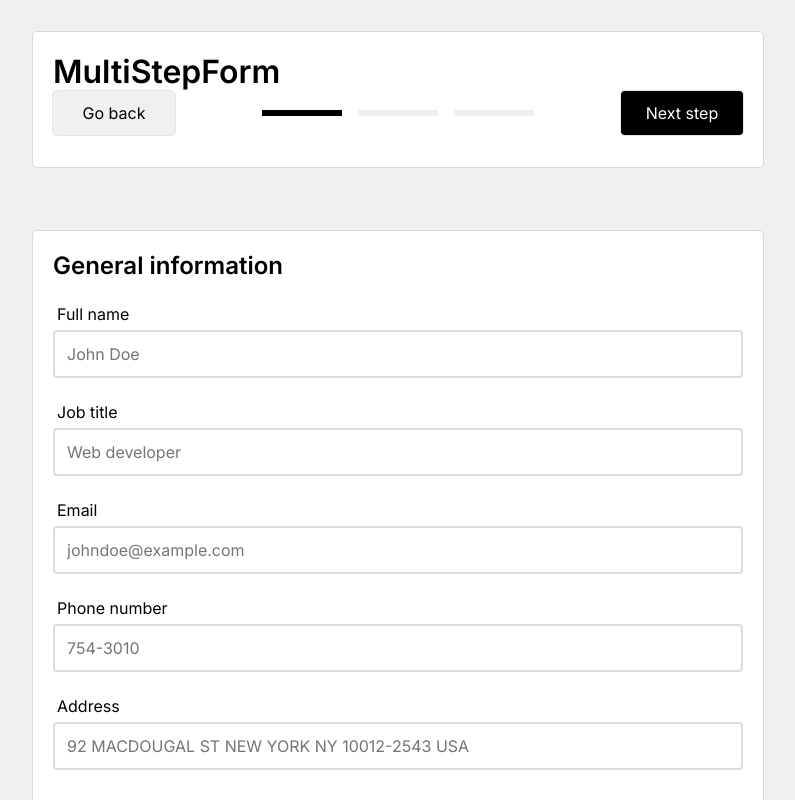
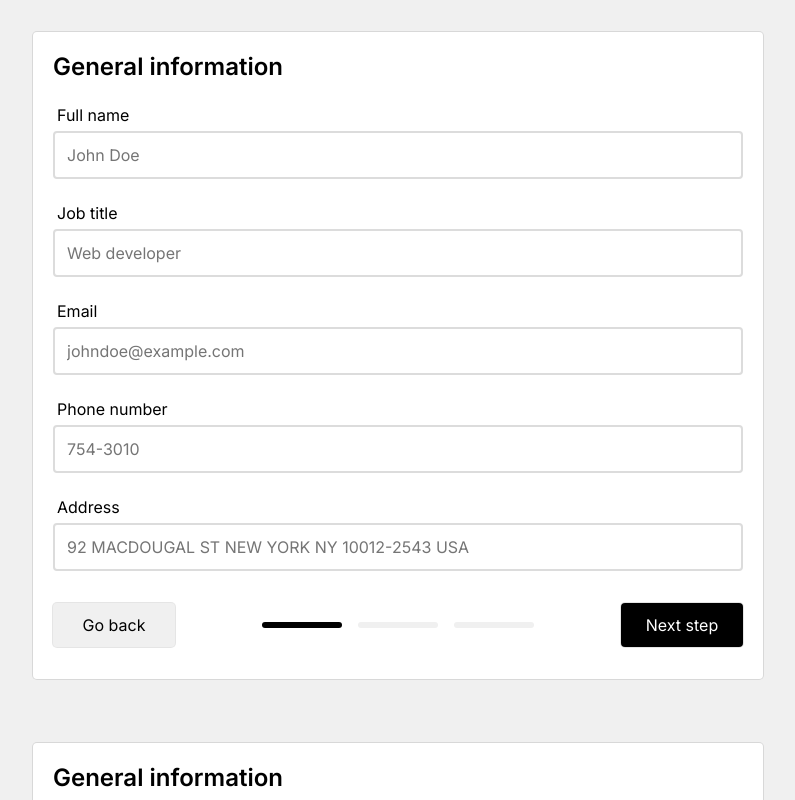
Before and after one commit to nelrnd/react-cv-application, a React (Create React App) app: page / in a window 1280 px wide. Shown: the top 800 px of the page, without its empty margins (242-1037 px from the left). Built offline with nearby package versions, Linux system fonts and the light colour scheme.

Commit message:
Continue styling MultiStepForm component

```diff
--- a/src/App.js
+++ b/src/App.js
@@ -42,7 +42,7 @@ class App extends Component {
   render() {
     return (
       <div className="App">
-        <MultiStepForm />
+        <MultiStepForm data={this.state} handleChange={this.handleChange} />
 
         <Form data={this.state} handleChange={this.handleChange} />
 
--- a/src/components/MultiStepForm.js
+++ b/src/components/MultiStepForm.js
@@ -14,7 +14,10 @@ class MultiStepForm extends Component {
   render() {
     return (
       <div className="wrapper">
-        <h1>MultiStepForm</h1>
+        <GeneralFormSection
+          data={this.props.data.general}
+          handleChange={this.props.handleChange}
+        />
 
         <div className="multi-step-form-control">
           <button className="secondary">Go back</button>
--- a/src/styles.css
+++ b/src/styles.css
@@ -163,6 +163,7 @@ button.secondary {
   height: 6px;
   width: 80px;
   background-color: #f0f0f0;
+  border-radius: 3px;
 }
 
 .multi-step-form-control .progress-bar .bar.filled {
```
